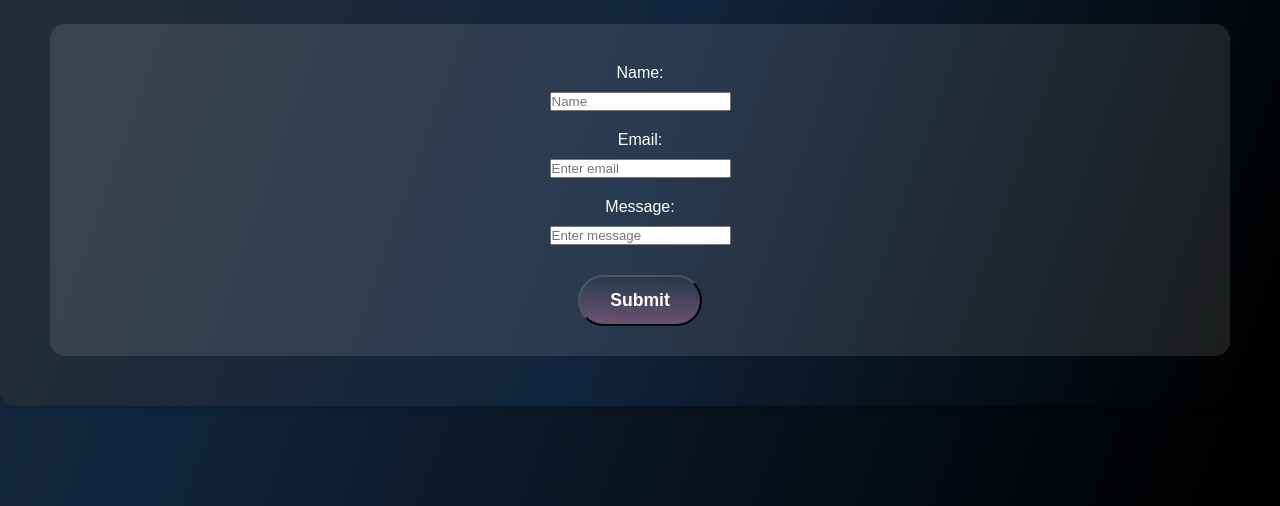
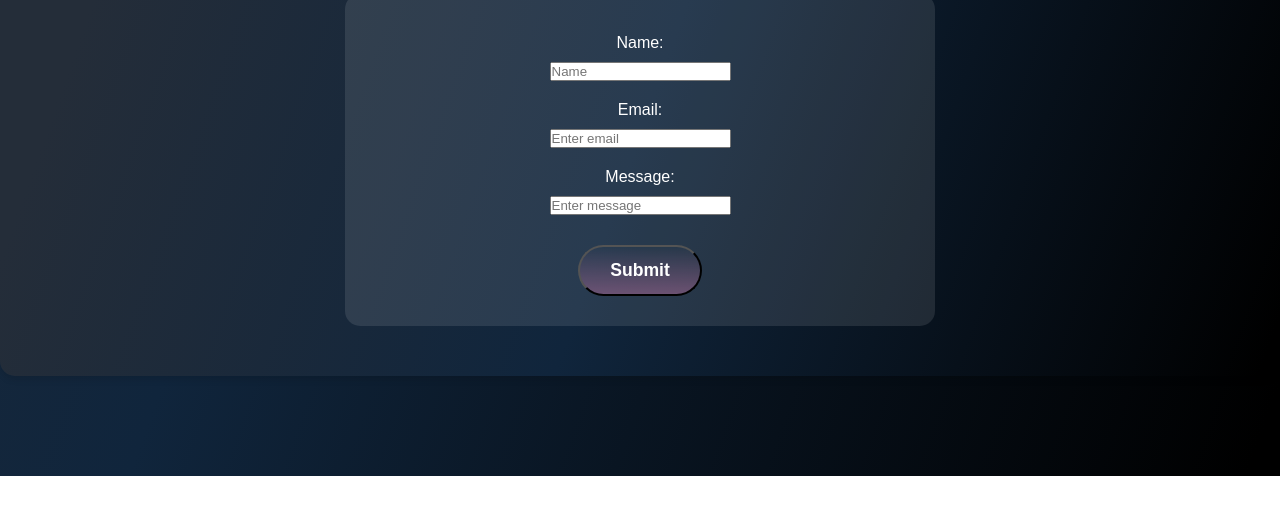
Before and after one commit to m1chaeldaniels/MIchaelDaniels-Website, a plain HTML site: page index.html in a window 1280 px wide. Shown: the part 2558-3064 px from the top of the page. After the commit the page ends 3034 px from the top, so only its background shows below. Drawn offline with Linux system fonts and the light colour scheme; a web font is replaced by a local one.

Commit message:
fixing form issue on desktop view

```diff
--- a/css/main.css
+++ b/css/main.css
@@ -697,6 +697,11 @@ header {
 
 /* Tablet and desktop-specific styles */
 @media only screen and (min-width: 769px) {
+    #section6 form {
+        width: 50%; /* Adjust width for desktop */
+        margin: 0 auto; /* Center the form */
+    }
+
     #section6 form button {
         width: auto; /* Auto width for desktop */
         padding: 15px 30px; /* Adjust padding for desktop */
```
